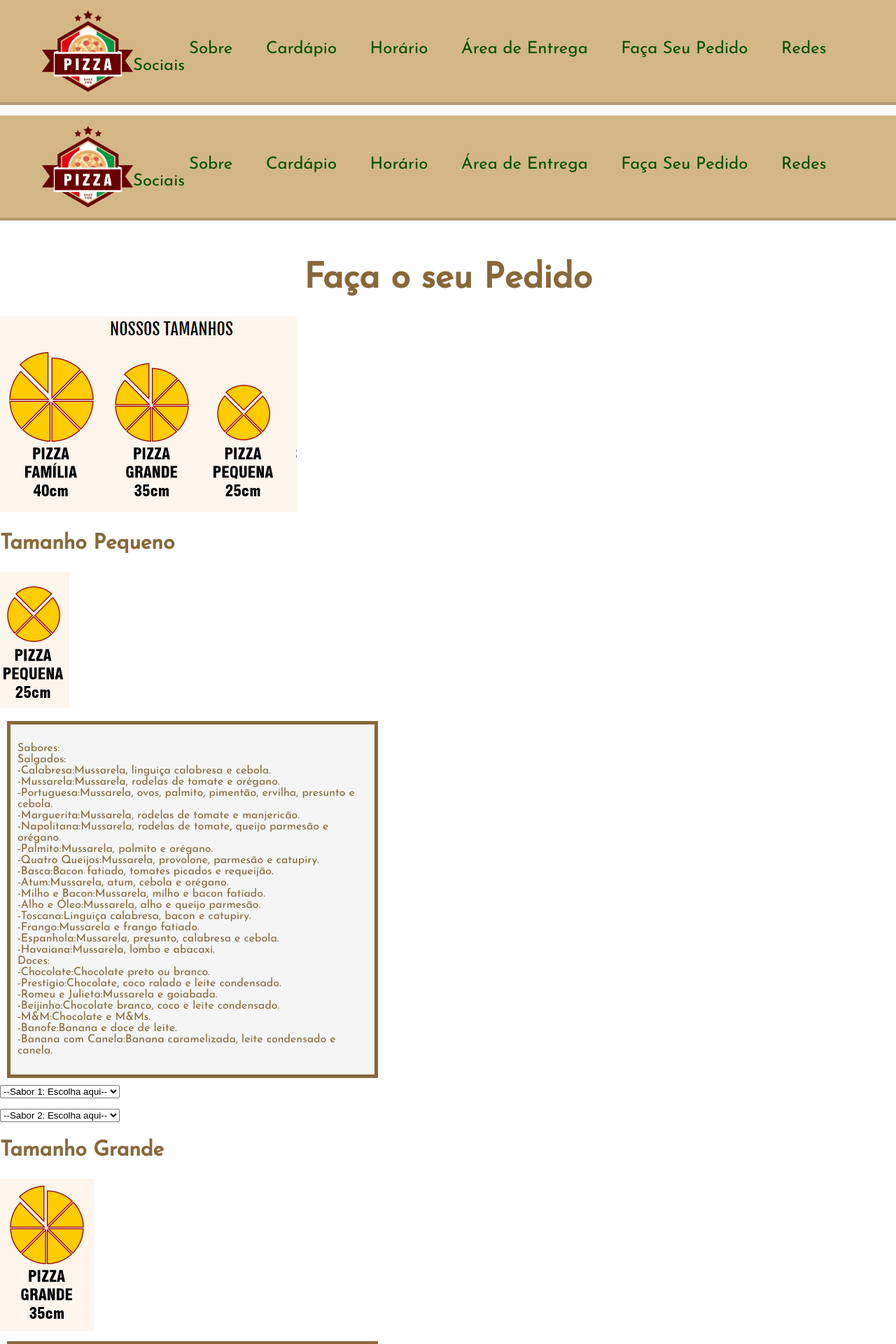
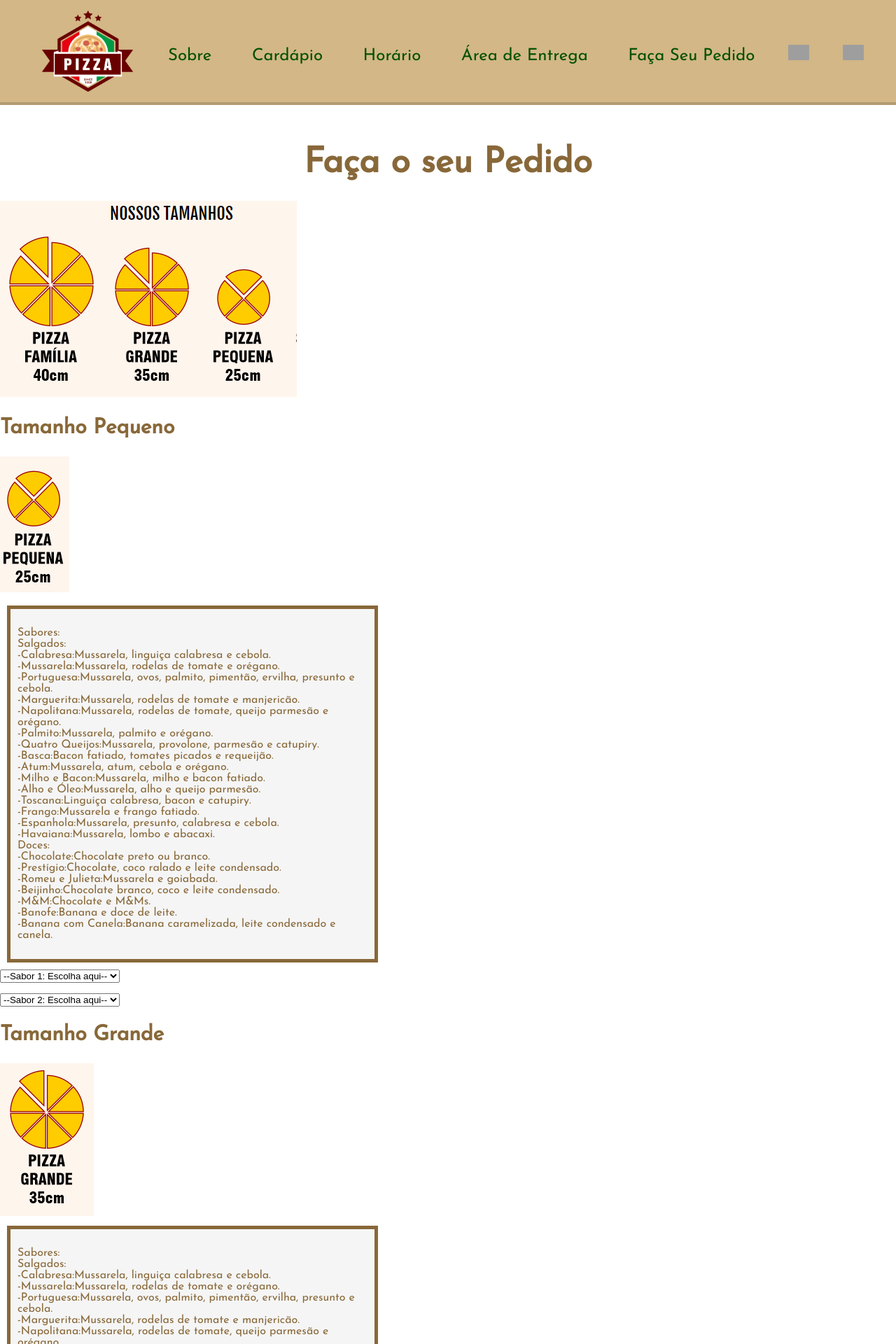
Before and after one commit to Vantoss/Programacao-Web, a PHP site: page /Form_Cardapio.html in a window 1280 px wide. Shown: the top 1920 px of the page at 70% size. Run offline with PHP 8.4, Linux system fonts and the light colour scheme; grey boxes are pictures that could not be loaded.

Commit message:
consertei umas págs do pietro

```diff
--- a/Form_Cardapio.css
+++ b/Form_Cardapio.css
@@ -1,67 +1,6 @@
 @import url('https://fonts.googleapis.com/css2?family=Merriweather:wght@300&display=swap');
 @import url('https://fonts.googleapis.com/css2?family=Josefin+Sans&display=swap');
 
-body{
-    background-color: white;
-    margin: 0px;
-}
-.topo img{
-    width: 130px;
-    float: left;
-    margin-left: 30px;
-}
-.topo, .rodapé{
-    background-color: #D3B786;
-    overflow: hidden;
-}
-.topo{
-    border-bottom: 4px solid #B39B72;
-    padding: 15px 30px;
-}
-.rodapé{
-   padding: 40px 0px;
-   border-top: 4px solid #B39B72;
-   width: 100%;
-   position: static;
-   bottom: 0;
-}
-nav{
-    font-family: 'Josefin Sans', sans-serif;
-    /*font-size: 1.2em;*/
-    font-size: 24px;
-    margin-top: 3.5%;
-}
-.topo a, .rodapé a{
-    text-decoration: none;
-    color: rgb(0, 80, 0);
-    margin-left: 40px;
-}
-.topo a:hover, .rodapé a:hover{
-    animation-duration: 0.3;
-    background-color: rgba(0, 80, 0, 0.13);
-
-}
-.rodapé li{
-    font-family: 'Josefin Sans', sans-serif;
-    text-decoration: none;
-    color: rgb(0, 80, 0);
-    font-size: 20px;
-    margin: 20px 5%;
-}
-.rodapé a{
-    font-family: 'Josefin Sans', sans-serif;
-    margin-left: 5%;
-    font-size: 20px;
-}
-.mapimg{
-    list-style-image: url(local.png);
-}
-.emailimg{
-    list-style-image: url(email.png);
-}
-.teleimg{
-    list-style-image: url(tele.png);
-}
 h1{
     color: #886839;
     font-size: 50px;
--- a/Form_Cardapio.html
+++ b/Form_Cardapio.html
@@ -5,33 +5,21 @@
 	<meta name="viewport" content="width=device-width, initial-scale=1">
 	<title>Faça o seu Pedido</title>
 	<link rel="stylesheet" type="text/css" href="Form_Cardapio.css">
+	<link rel="stylesheet" type="text/css" href="copiaecola.css">
 </head>
 <body>
 	<div class="topo">
-        <img src="imagens/logopizza.png" alt="Logo da Pizzaria">
+        <img class="logopizza" src="imagens/logopizza.png" alt="Logo da Pizzaria">
         <nav>
-            <a class="img" href="imagens/logopizza.png"></a>
             <a href="sobre.html">Sobre</a>
             <a href="cardapioler.html">Cardápio</a>
             <a href="horario.html">Horário</a>
             <a href="areadeentrega.html">Área de Entrega</a>
             <a href="Form_Cardapio.html">Faça Seu Pedido</a>
-            <a href="">Redes Sociais</a>
+            <img class="rede"src="imagens/instalogo.png">
+            <img class="rede"src="imagens/facelogo.png">
         </nav>
     </div>
-	<div class="topo">
-        <img src="imagens/logopizza.png" alt="Logo da Pizzaria">
-        <nav>
-            <a class="img" href="imagens/logopizza.png"></a>
-            <a href="sobre.html">Sobre</a>
-            <a href="cardapioler.html">Cardápio</a>
-            <a href="horario.html">Horário</a>
-            <a href="areadeentrega.html">Área de Entrega</a>
-            <a href="Form_Cardapio.html">Faça Seu Pedido</a>
-            <a href="">Redes Sociais</a>
-        </nav>
-    </div>
-
 	<h1>Faça o seu Pedido</h1>
 	<img src="imagens/Nossos_tamanhos.png">
 	<form>
@@ -475,17 +463,6 @@
 	</form>
 
 	<div>
-        <footer class="rodapé">
-            <ul>
-                <li class="mapimg">Rua Da Alegria, 1234</li>
-                <li class="emailimg">pizzariaads@senac.com.br</li>
-                <li class="teleimg">(51) 3221-1223</li>
-            </ul>
-            <a href="#">Fale Conosco</a>
-        </footer>
-    </div>
-
-	<div>
 		<footer class="rodapé">
 			<ul>
 				<li class="mapimg">Rua Da Alegria, 1234</li>
--- a/Promocoes.html
+++ b/Promocoes.html
@@ -4,6 +4,7 @@
 	<meta charset="utf-8">
 	<meta name="viewport" content="width=device-width, initial-scale=1">
     <link rel="stylesheet" type="text/css" href="promocoes_pizzaria.css">
+    <link rel="stylesheet" type="text/css" href="copiaecola.css">
 	<title>Promoções</title>
 </head>
 <body>
```
Also changed, not shown: Cad_Cliente.css (+0 -62 lines), promocoes_pizzaria.css (+1 -63 lines).
